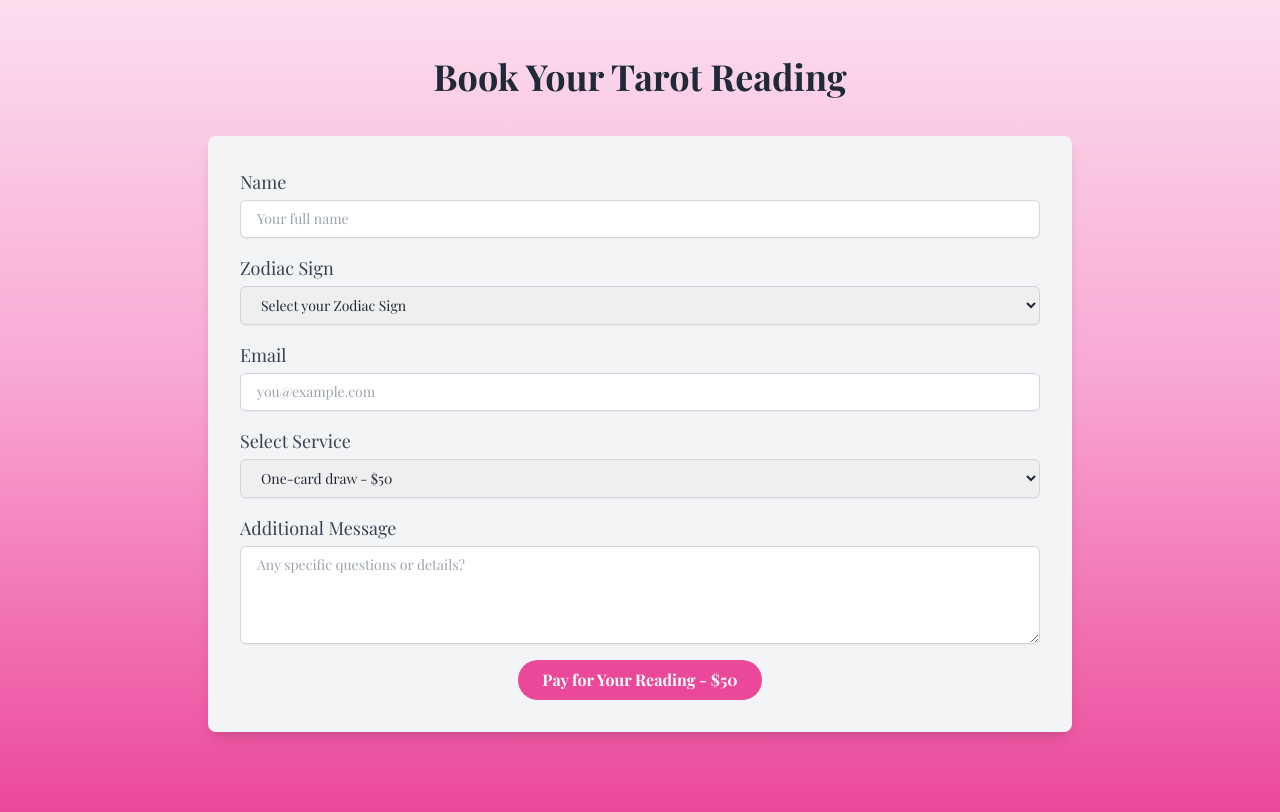
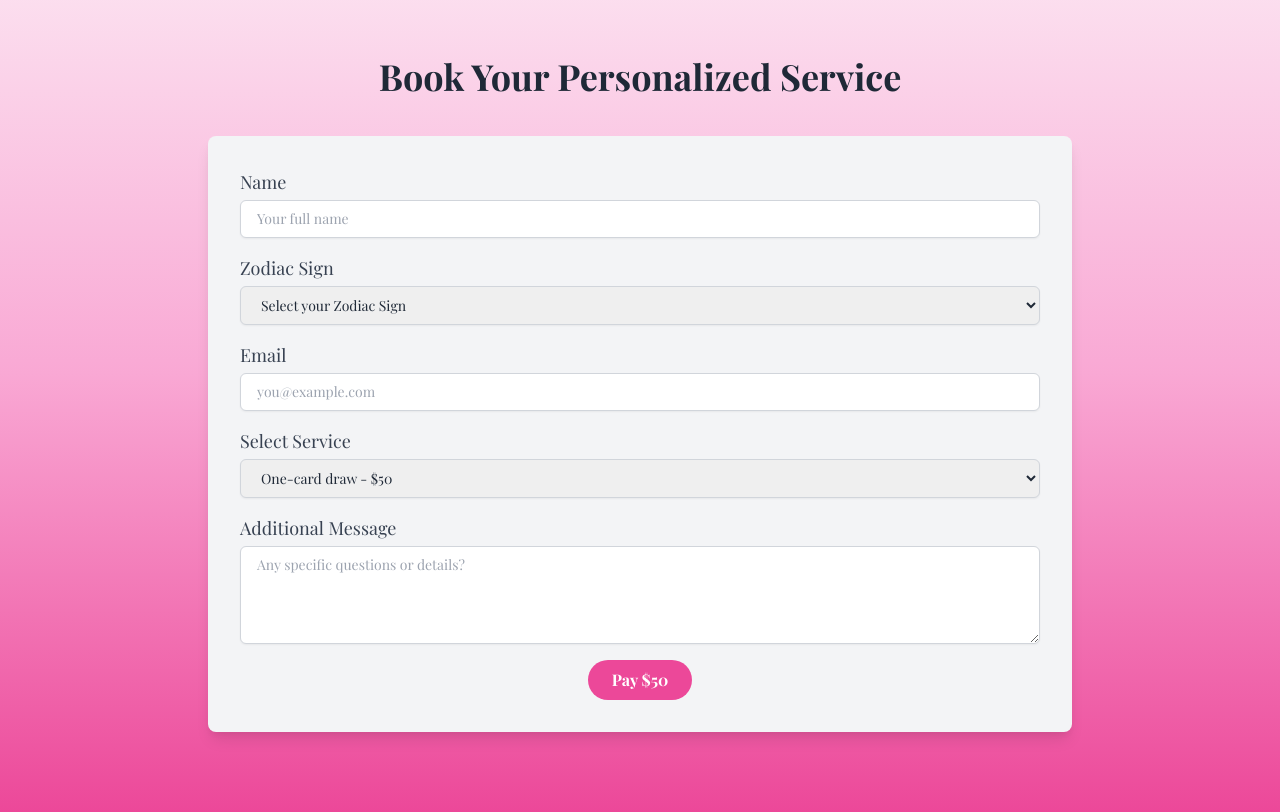
Before and after one commit to P3trusRom4nus/tarot_flask_project, a Flask app: page /booking in a window 1280 px wide. Shown: the part 64-876 px from the top of the page. Run offline with Flask 3, Linux system fonts and the light colour scheme; some libraries are stand-ins or nearby versions.

Commit message:
some copy elements changed

```diff
--- a/static/js/booking.js
+++ b/static/js/booking.js
@@ -7,7 +7,7 @@ function updateButtonText() {
     var messageContainer = document.getElementById('message-container');
 
     // Update button text
-    checkoutButton.textContent = 'Pay for Your Reading - $' + servicePrice;
+    checkoutButton.textContent = 'Pay $' + servicePrice;
 
     // Show or hide birth details and message based on service selection
     if (servicePrice === 150 || servicePrice === 250) {
--- a/templates/booking.html
+++ b/templates/booking.html
@@ -23,7 +23,7 @@
     <!-- Booking Form Section -->
     <section class="py-20 mt-10">
         <div class="max-w-4xl mx-auto px-4">
-            <h2 class="text-4xl font-semibold text-center mb-10">Book Your Tarot Reading</h2>
+            <h2 class="text-4xl font-semibold text-center mb-10">Book Your Personalized Service</h2>
             <form id="booking-form" class="bg-gray-100 p-8 rounded-lg shadow-lg">
                 <input type="hidden" name="csrf_token" value="{{ csrf_token() }}">
 
@@ -96,7 +96,7 @@
 
                 <div class="text-center">
                     <button id="checkout-button" class="bg-pink-500 text-white font-semibold py-2 px-6 rounded-full hover:bg-pink-600">
-                        Pay for Your Reading - $50
+                        Pay $50
                     </button>
                 </div>
             </form>
--- a/templates/services.html
+++ b/templates/services.html
@@ -28,7 +28,7 @@
                 <!-- One Card Draw Service -->
                 <div class="bg-gray-100 p-8 rounded-lg shadow-lg text-center flex flex-col justify-between">
                     <h3 class="text-2xl font-bold mb-4 text-pink-600">One Card Draw</h3>
-                    <p class="text-gray-700 mb-6">A quick, concise reading to answer a single question or provide insight into your current situation.</p>
+                    <p class="text-gray-700 mb-6">A focused reading to answer a single question or offer insight into your current situation, using your Zodiac sign.</p>
                     <div class="text-3xl font-bold text-pink-500 mb-4 h-16">$50</div>
                     <a href="/booking" class="bg-pink-500 text-white py-2 px-6 rounded-full hover:bg-pink-600 transition">Book Now</a>
                 </div>
```
